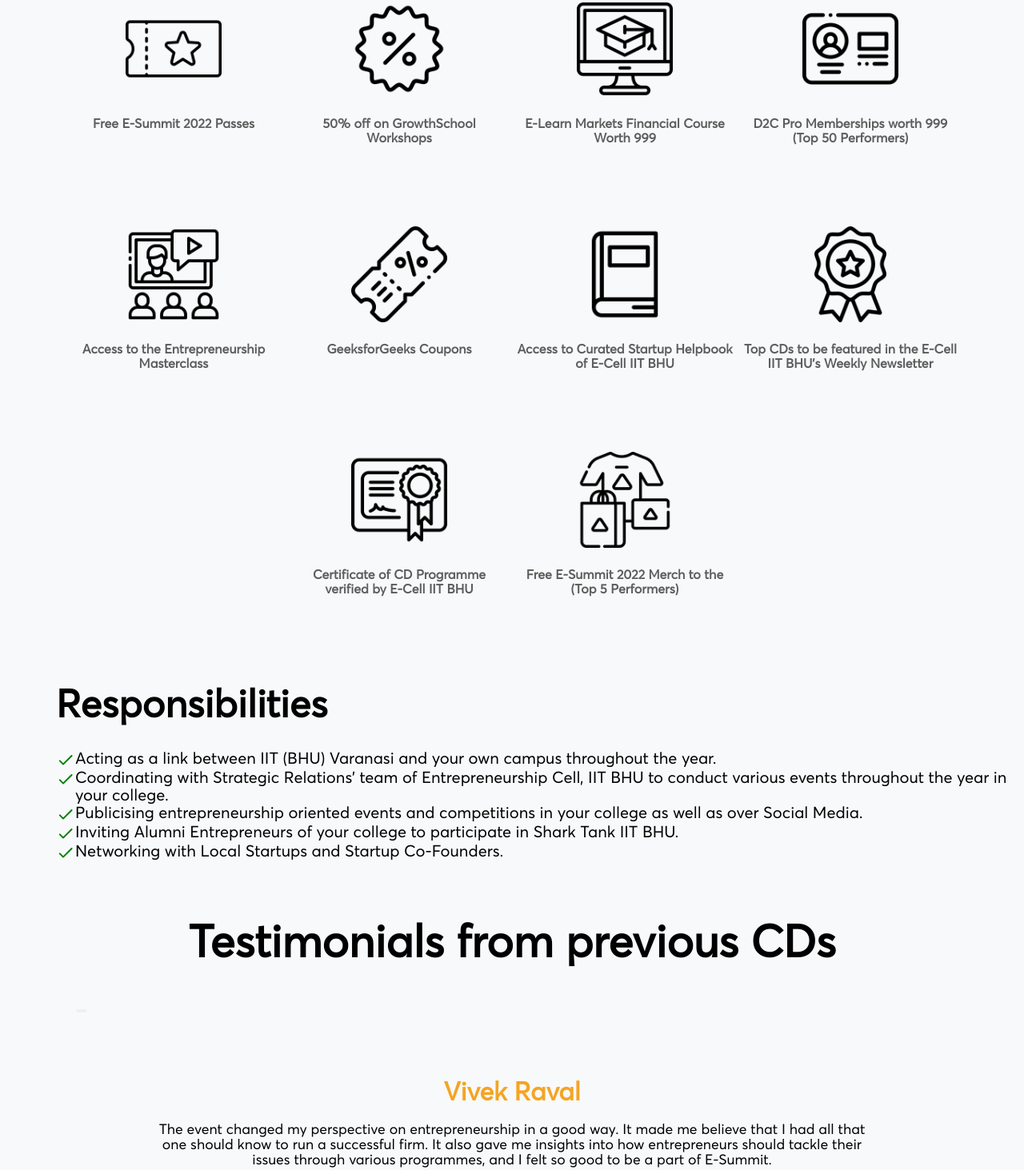
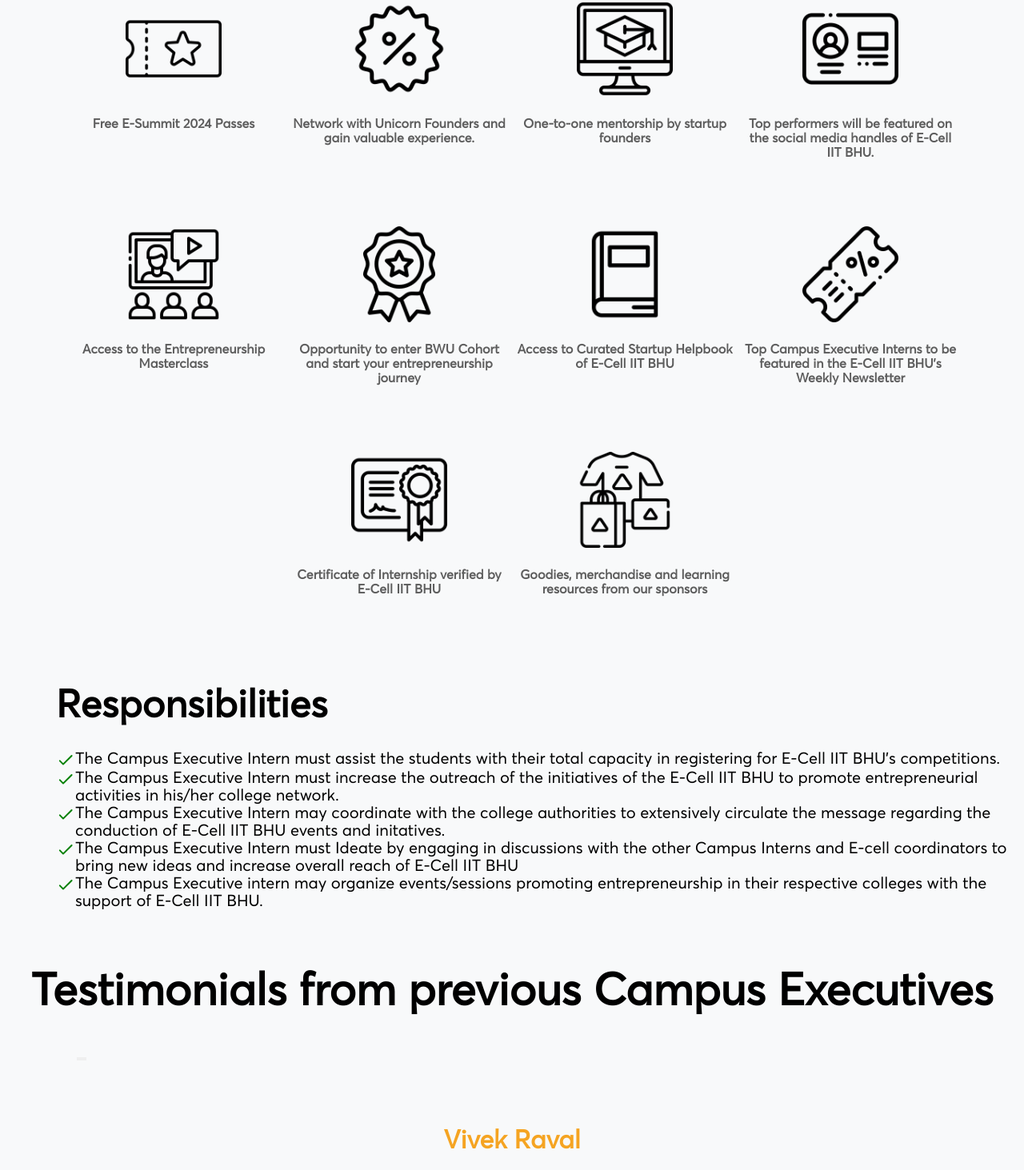
Before and after one commit to ecelliitbhu/ecell-website-new, a Next.js app: page /cd in a window 1280 px wide. Shown: the part 1762-3225 px from the top of the page at 80% size. Built offline with nearby package versions, Linux system fonts and the light colour scheme; no server answers; the database is empty.

Commit message:
Responsibilities changes

```diff
--- a/pages/cd.jsx
+++ b/pages/cd.jsx
@@ -106,27 +106,27 @@ export default function CampusDirector() {
                   <Image src="/perks/1.png" alt="" height="512" width="512" />
                 </div>
 
-                <p>Free E-Summit 2022 Passes</p>
+                <p>Free E-Summit 2024 Passes</p>
               </div>
               <div className="perk">
                 <div className="perk-image">
                   <Image src="/perks/2.png" alt="" height="512" width="512" />
                 </div>
 
-                <p>50% off on GrowthSchool Workshops</p>
+                <p>Network with Unicorn Founders and gain valuable experience.</p>
               </div>
               <div className="perk">
                 <div className="perk-image">
                   <Image src="/perks/3.png" alt="" height="512" width="512" />
                 </div>
 
-                <p>E-Learn Markets Financial Course Worth 999</p>
+                <p>One-to-one mentorship by startup founders</p>
               </div>
               <div className="perk">
                 <div className="perk-image">
                   <Image src="/perks/4.png" alt="" height="512" width="512" />
                 </div>
-                <p>D2C Pro Memberships worth 999 (Top 50 Performers)</p>
+                <p>Top performers will be featured on the social media handles of E-Cell IIT BHU.</p>
               </div>
               <div className="perk">
                 <div className="perk-image">
@@ -136,9 +136,9 @@ export default function CampusDirector() {
               </div>
               <div className="perk">
                 <div className="perk-image">
-                  <Image src="/perks/6.png" alt="" height="512" width="512" />
+                  <Image src="/perks/8.png" alt="" height="512" width="512" />
                 </div>
-                <p>GeeksforGeeks Coupons</p>
+                <p>Opportunity to enter BWU Cohort and start your entrepreneurship journey</p>
               </div>
               <div className="perk">
                 <div className="perk-image">
@@ -148,23 +148,29 @@ export default function CampusDirector() {
               </div>
               <div className="perk">
                 <div className="perk-image">
-                  <Image src="/perks/8.png" alt="" height="512" width="512" />
+                  <Image src="/perks/6.png" alt="" height="512" width="512" />
                 </div>
                 <p>
-                  {`Top CDs to be featured in the E-Cell IIT BHU's Weekly Newsletter`}
+                  {`Top Campus Executive Interns to be featured in the E-Cell IIT BHU's Weekly Newsletter`}
                 </p>
               </div>
               <div className="perk">
                 <div className="perk-image">
                   <Image src="/perks/9.png" alt="" height="512" width="512" />
                 </div>
-                <p>Certificate of CD Programme verified by E-Cell IIT BHU</p>
+                <p>Certificate of Internship verified by E-Cell IIT BHU</p>
               </div>
+              {/*<div className="perk">*/}
+              {/*  <div className="perk-image">*/}
+              {/*    <Image src="/perks/10.png" alt="" height="512" width="512" />*/}
+              {/*  </div>*/}
+              {/*  <p>Free E-Summit 2024 Merch to the (Top 5 Performers)</p>*/}
+              {/*</div>*/}
               <div className="perk">
                 <div className="perk-image">
                   <Image src="/perks/10.png" alt="" height="512" width="512" />
                 </div>
-                <p>Free E-Summit 2022 Merch to the (Top 5 Performers)</p>
+                <p>Goodies, merchandise and learning resources from our sponsors</p>
               </div>
             </div>
           </Row>
@@ -185,34 +191,29 @@ export default function CampusDirector() {
               <ul className="ca-responsibilities">
                 <li>
                   <DoneRoundedIcon className="resp-icon" />
-                  Acting as a link between IIT (BHU) Varanasi and your own
-                  campus throughout the year.
+                  The Campus Executive Intern must assist the students with their total capacity in registering for E-Cell IIT BHU&apos;s competitions.
                 </li>
                 <li>
                   <DoneRoundedIcon className="resp-icon" />
-                  Coordinating with Strategic Relations’ team of
-                  Entrepreneurship Cell, IIT BHU to conduct various events
-                  throughout the year in your college.
+                  The Campus Executive Intern must increase the outreach of the initiatives of the E-Cell IIT BHU to promote entrepreneurial activities in his/her college network.
                 </li>
                 <li>
                   <DoneRoundedIcon className="resp-icon" />
-                  Publicising entrepreneurship oriented events and competitions
-                  in your college as well as over Social Media.
+                  The Campus Executive Intern may coordinate with the college authorities to extensively circulate the message regarding the conduction of E-Cell IIT BHU events and initatives.
                 </li>
                 <li>
                   <DoneRoundedIcon className="resp-icon" />
-                  Inviting Alumni Entrepreneurs of your college to participate
-                  in Shark Tank IIT BHU.
+                  The Campus Executive Intern must Ideate by engaging in discussions with the other Campus Interns and E-cell coordinators to bring new ideas and increase overall reach of E-Cell IIT BHU
                 </li>
                 <li>
                   <DoneRoundedIcon className="resp-icon" />
-                  Networking with Local Startups and Startup Co-Founders.
+                  The Campus Executive intern may organize events/sessions promoting entrepreneurship in their respective colleges with the support of E-Cell IIT BHU.
                 </li>
               </ul>
             </Col>
           </Row>
           <Row className="collage-container" style={{ margin: "70px 0px" }}>
-            <h1>{`Testimonials from previous CDs`}</h1>
+            <h1>{`Testimonials from previous Campus Executives`}</h1>
             <CdTestimonials />
           </Row>
           <Row className="collage-container" style={{ margin: "70px 0px" }}>
@@ -221,7 +222,7 @@ export default function CampusDirector() {
             <Button
               className="get-started join-cd"
               style={{ margin: "30px auto" }}
-              href="https://docs.google.com/forms/d/e/1FAIpQLSeYonqr-htA7xzhFInag45C5L3FbNGr-2dbKTouSi_uqe5kFg/viewform?usp=sf_link"
+              href="https://docs.google.com/forms/u/1/d/e/1FAIpQLSeZfM1LGMAkT1HbChxNtvm5pobNqnvE7uNMf32OmBAble6aTw/viewform?usp=sf_link"
               target="_blank"
               rel="noopener noreferrer"
             >
```
